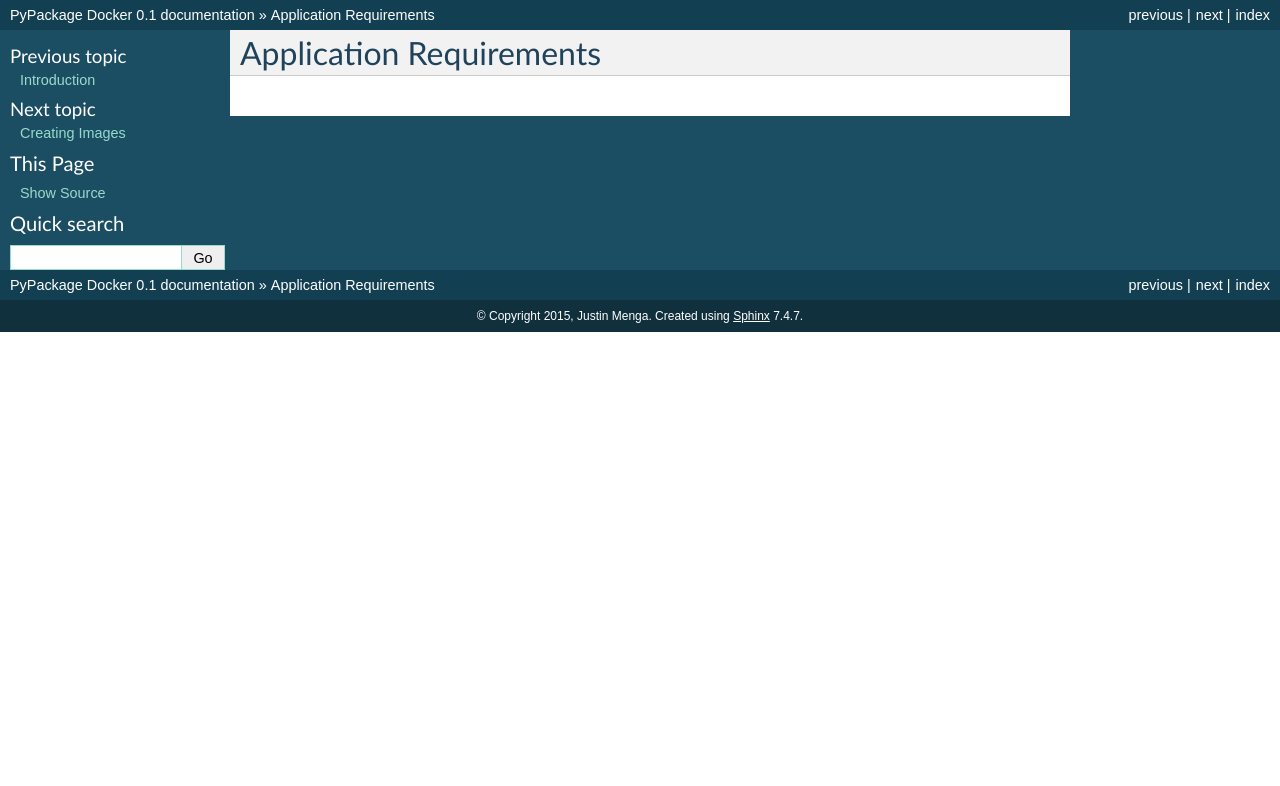
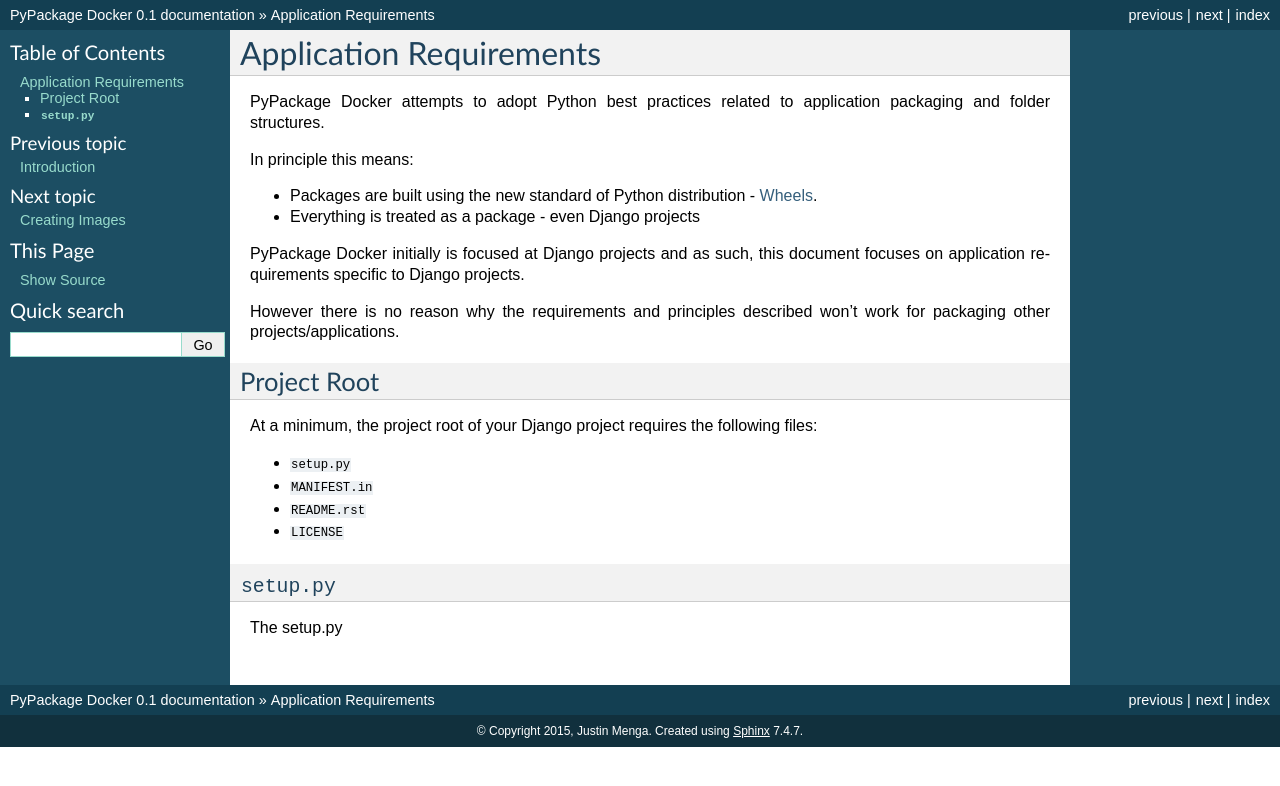
Before and after one commit to cloudhotspot/pypackage-docker, a Sphinx documentation site: the page built from docs/application_requirements.rst, in a window 1280 px wide. Shown: the top 786 px of the page. Built offline with Sphinx 7.4.7, drawn with Linux system fonts in a browser that asks for light colours.

Commit message:
Create initial content

```diff
--- a/docs/application_requirements.rst
+++ b/docs/application_requirements.rst
@@ -1,2 +1,31 @@
 Application Requirements
 ========================
+
+PyPackage Docker attempts to adopt Python best practices related to application packaging and folder structures.
+
+In principle this means:
+
+* Packages are built using the new standard of Python distribution - Wheels_.
+* Everything is treated as a package - even Django projects
+
+PyPackage Docker initially is focused at Django projects and as such, this document focuses on application requirements specific to Django projects.
+
+However there is no reason why the requirements and principles described won't work for packaging other projects/applications.
+
+Project Root
+------------
+
+At a minimum, the project root of your Django project requires the following files:
+
+* ``setup.py``
+* ``MANIFEST.in``
+* ``README.rst``
+* ``LICENSE``
+
+
+``setup.py``
+------------
+
+The setup.py
+
+.. _wheels: http://wheel.readthedocs.org/en/latest/
```
